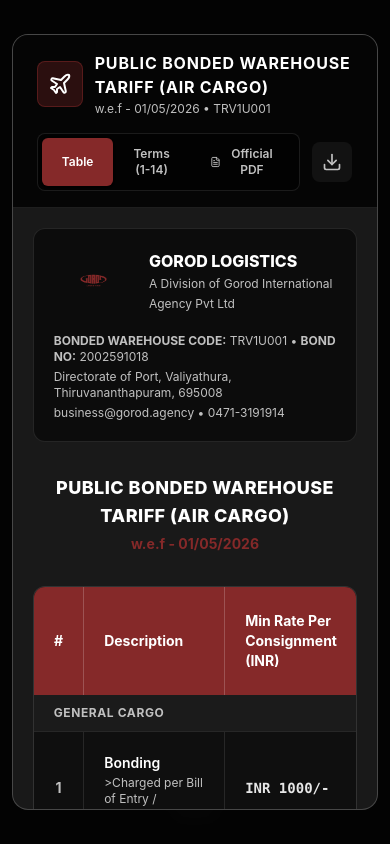
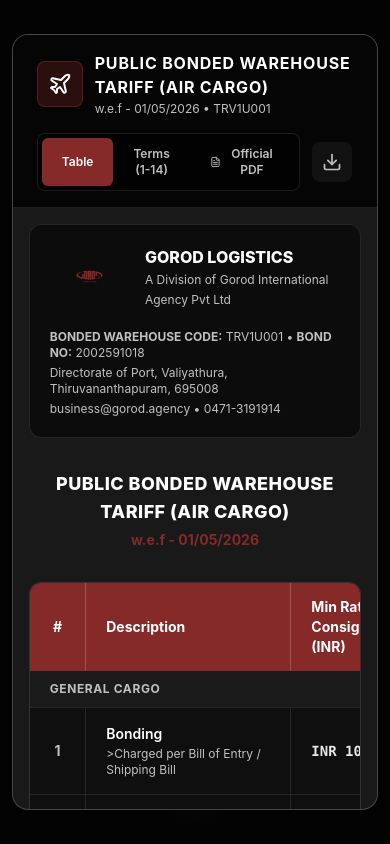
Before and after one commit to plgdin/gorod-logistics, a React (Vite) app: page / in a window 390 px wide. Both pictures are taken after a click on the button "View Air Cargo Tariff". Built offline with nearby package versions, Linux system fonts and the light colour scheme.

Commit message:
fix: remove native scrollbars in mobile and modal view

```diff
--- a/src/pages/UnderDevelopmentPage.tsx
+++ b/src/pages/UnderDevelopmentPage.tsx
@@ -139,7 +139,7 @@
             </div>
 
             {/* Modal Body */}
-            <div className="p-5 sm:p-7 md:p-9 overflow-y-auto flex-1 flex flex-col text-sm sm:text-base">
+            <div className="p-4 sm:p-7 md:p-9 overflow-y-auto no-scrollbar flex-1 flex flex-col text-sm sm:text-base">
               {/* TAB 1: EMBEDDED NATIVE PDF VIEWER */}
               {modalTab === 'pdf' && (
                 <div className="flex-1 w-full flex flex-col min-h-[72vh]">
@@ -190,8 +190,8 @@
                   </div>
 
                   {activeModal === 'air' ? (
-                    <div className="border border-white/15 rounded-xl overflow-hidden bg-black/40">
-                      <table className="w-full text-left text-sm sm:text-base">
+                    <div className="border border-white/15 rounded-xl overflow-x-auto no-scrollbar bg-black/40">
+                      <table className="w-full text-left text-sm sm:text-base min-w-[500px] sm:min-w-full">
                         <thead className="bg-[#852929] text-white font-bold text-sm sm:text-base">
                           <tr>
                             <th className="py-3.5 px-5 w-14 text-center border-r border-white/20">#</th>
@@ -274,8 +274,8 @@
                       </table>
                     </div>
                   ) : (
-                    <div className="border border-white/15 rounded-xl overflow-hidden bg-black/40">
-                      <table className="w-full text-left text-sm sm:text-base">
+                    <div className="border border-white/15 rounded-xl overflow-x-auto no-scrollbar bg-black/40">
+                      <table className="w-full text-left text-sm sm:text-base min-w-[500px] sm:min-w-full">
                         <thead className="bg-[#852929] text-white font-bold text-sm sm:text-base">
                           <tr>
                             <th className="py-3.5 px-5 w-14 text-center border-r border-white/20">#</th>
--- a/src/styles/globals.css
+++ b/src/styles/globals.css
@@ -16,3 +16,12 @@
     -moz-osx-font-smoothing: grayscale;
   }
 }
+
+/* Hide scrollbar while preserving scroll functionality */
+.no-scrollbar::-webkit-scrollbar {
+  display: none;
+}
+.no-scrollbar {
+  -ms-overflow-style: none;
+  scrollbar-width: none;
+}
```
